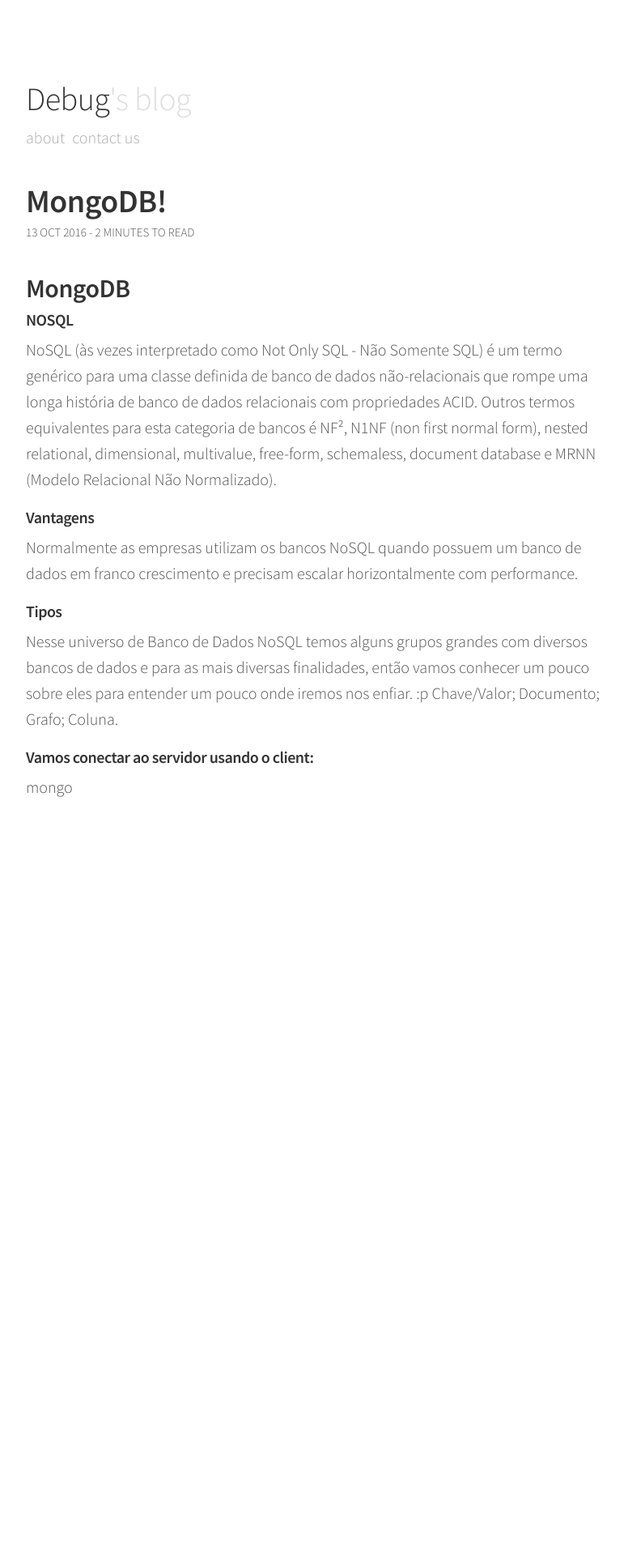
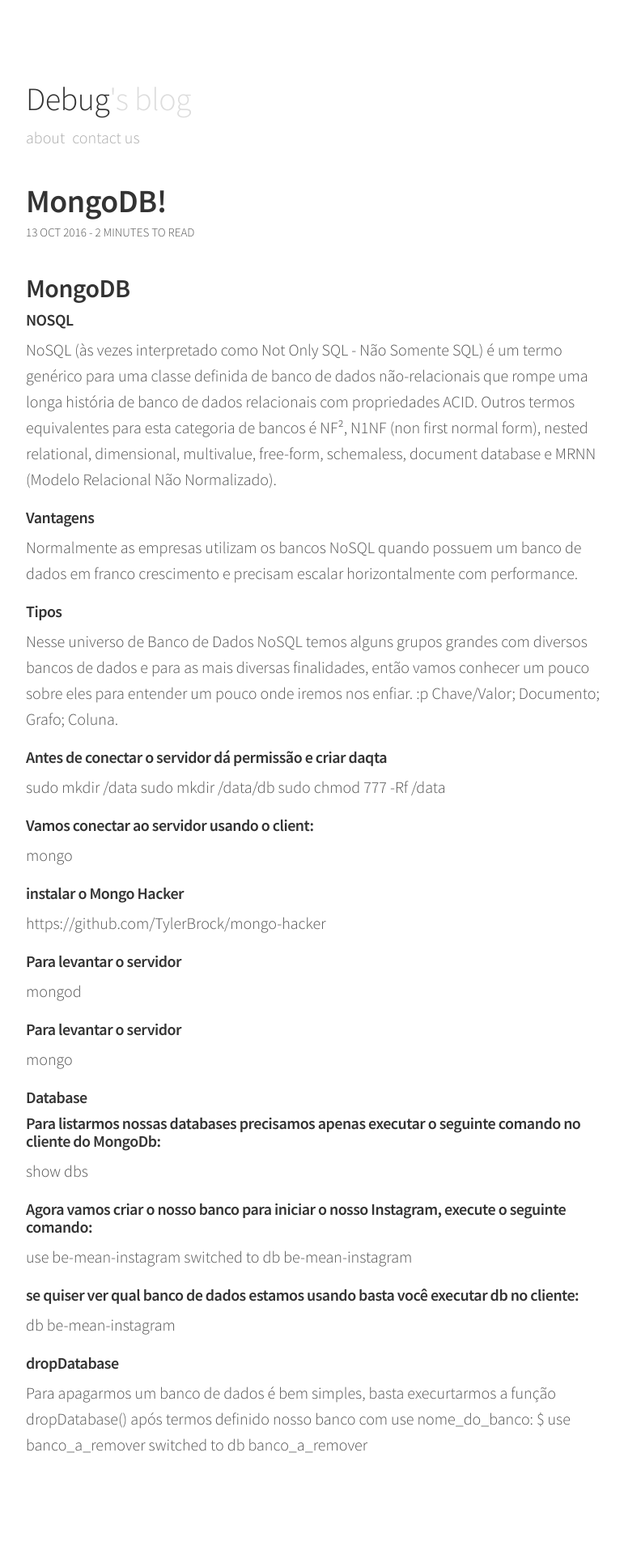
Before and after one commit to indrajithbandara/debug-blog, a Jekyll site: the page built from _posts/2017-01-03-mongo.md, in a window 1280 px wide. Shown: the whole page at 81% size, without its empty margins (248-1019 px from the left). Built offline with Jekyll 4.4.1, drawn with Linux system fonts in a browser that asks for light colours; comment, search, counter and statistics services are not loaded; before the commit the page ends 1108 px from its top, so only the background shows below that.

Commit message:
sobe texo mongo

```diff
--- a/_posts/2017-01-03-mongo.md
+++ b/_posts/2017-01-03-mongo.md
@@ -19,5 +19,37 @@
 Grafo;
 Coluna.
 
+##### Antes de conectar o servidor dá permissão e criar daqta
+sudo mkdir /data
+sudo mkdir /data/db
+sudo chmod 777 -Rf /data
+
 ###### Vamos conectar ao servidor usando o client:
 mongo
+
+###### instalar o Mongo Hacker
+https://github.com/TylerBrock/mongo-hacker
+
+###### Para levantar o servidor
+mongod
+
+###### Para levantar o servidor
+mongo
+
+#### Database
+
+###### Para listarmos nossas databases precisamos apenas executar o seguinte comando no cliente do MongoDb:
+show dbs
+
+###### Agora vamos criar o nosso banco para iniciar o nosso Instagram, execute o seguinte comando:
+use be-mean-instagram
+switched to db be-mean-instagram
+
+###### se quiser ver qual banco de dados estamos usando basta você executar db no cliente:
+db
+be-mean-instagram
+
+##### dropDatabase
+Para apagarmos um banco de dados é bem simples, basta execurtarmos a função dropDatabase() após termos definido nosso banco com use nome_do_banco:
+$ use banco_a_remover
+switched to db banco_a_remover
```
